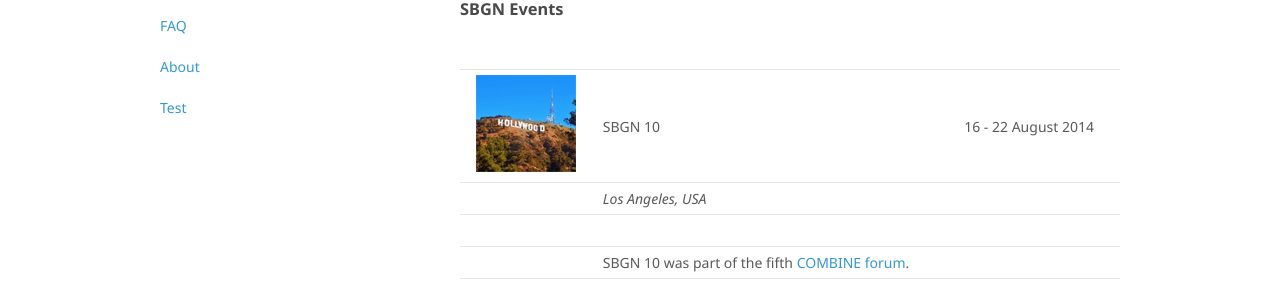
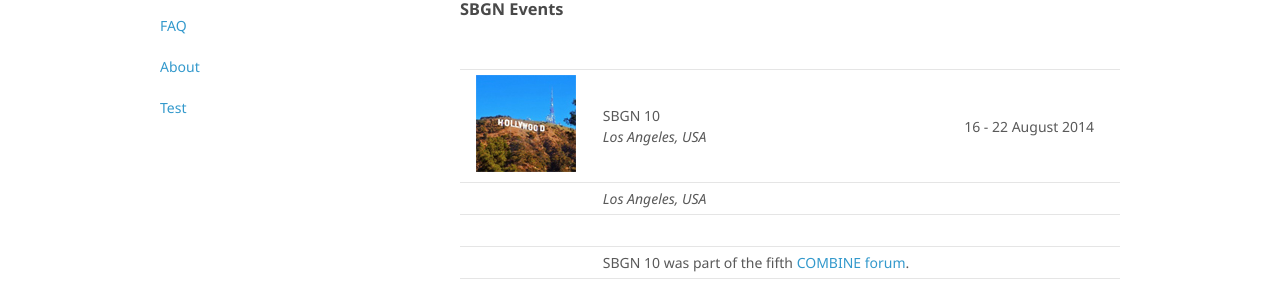
Before and after one commit to sbgn/sbgn, a Jekyll site: the page built from docs/events.md, in a window 1280 px wide. Shown: the part 349-649 px from the top of the page. Built offline with Jekyll 4.4.1, drawn with Linux system fonts in a browser that asks for light colours.

Commit message:
Update events.md

```diff
--- a/docs/events.md
+++ b/docs/events.md
@@ -17,7 +17,7 @@ This page provides access to meeting pages, agendas, and other information about
 
 | | | |
 | :--: | :-- | :-- |
-| ![SBGN 10](../images/SBGN10-100x100.jpg) | SBGN 10 | 16 - 22 August 2014 |
+| ![SBGN 10](../images/SBGN10-100x100.jpg) | SBGN 10<br>*Los Angeles, USA* | 16 - 22 August 2014 |
 | | *Los Angeles, USA* | |
 | | | |
 | | SBGN 10 was part of the fifth [COMBINE forum](). | |
```
